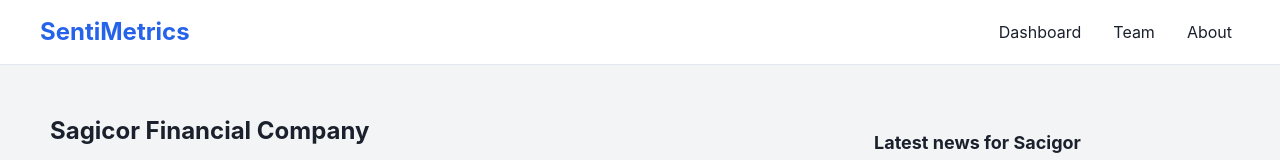
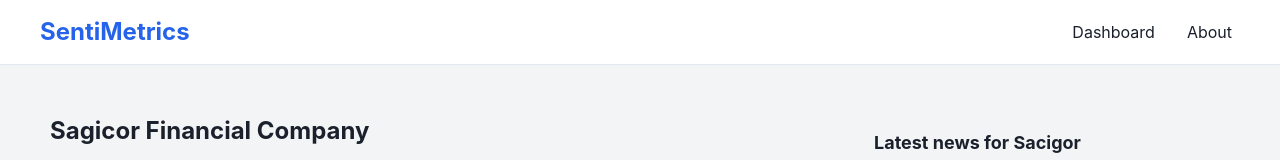
Before and after one commit to shanoysinc/jamaica-stock-sentiment-analysis-frontend, a Next.js app: page /company in a window 1280 px wide. Shown: the top 160 px of the page. Built offline with nearby package versions, Linux system fonts and the light colour scheme.

Commit message:
remove team page

```diff
--- a/components/navbar/Navbar.tsx
+++ b/components/navbar/Navbar.tsx
@@ -19,7 +19,7 @@
 } from "@chakra-ui/react";
 import { HamburgerIcon, CloseIcon } from "@chakra-ui/icons";
 import NextLink from "next/link";
-const Links = ["dashboard", "team", "about"];
+const Links = ["dashboard", "about"];
 
 const NavLink = ({ children }: { children: any }) => (
   <Link
```
